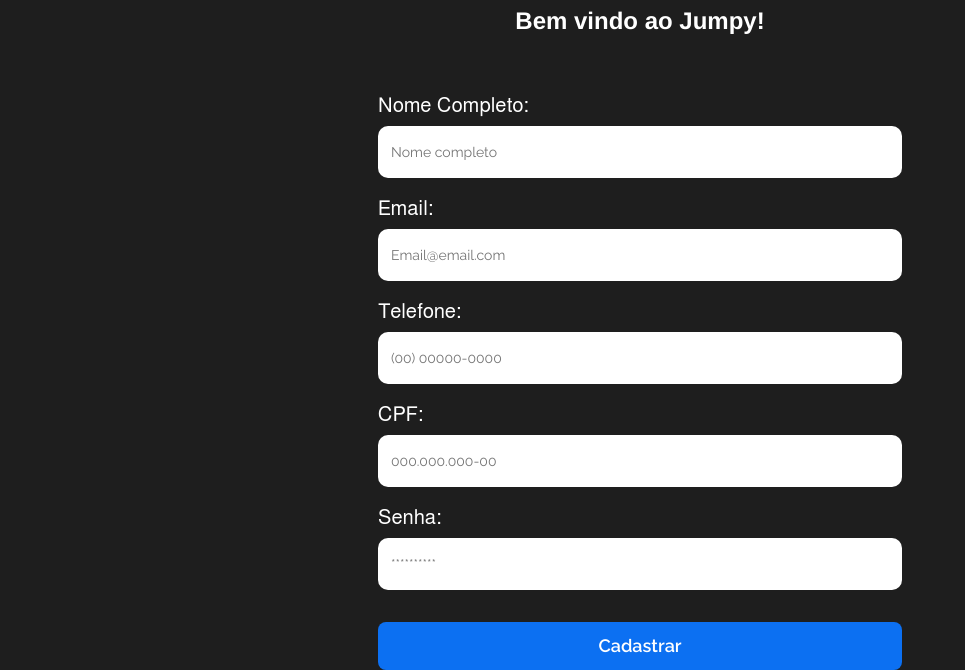
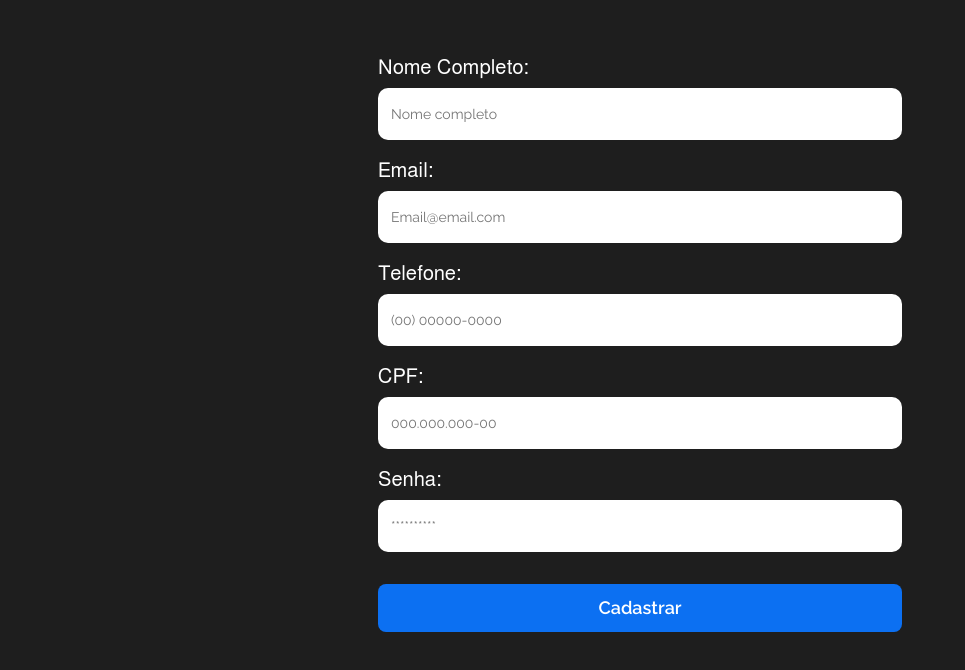
Before and after one commit to felipepereirabrandao/dnc-jumpy, a plain HTML site: page index.html in a window 1280 px wide. Shown: the part 240-910 px from the top of the page, without its empty margins (0-965 px from the left). After the commit the page ends 872 px from the top, so only its background shows below. Drawn offline with Linux system fonts and the light colour scheme; a web font is replaced by a local one.

Commit message:
ajustes de campos

```diff
--- a/css/style.css
+++ b/css/style.css
@@ -31,7 +31,7 @@ header img {
   margin: 0 auto;
   display: flex;
   flex-direction: column;
-  margin-top: -45px;
+  margin-top: -65px;
 }
 .container_form h2 {
   text-align: center;
--- a/index.html
+++ b/index.html
@@ -9,12 +9,12 @@
     <link href="https://fonts.googleapis.com/css2?family=Raleway:wght@400;600&display=swap" rel="stylesheet">
     <title>Login Page</title>
 </head>
-<body>git branch -M main
+<body>
     <header>
         <img src="/img/logo_dnc.png" alt="dnc_logo" class="logo">
     </header>
 
-    <form class="container_form">
+    <section class="container_form">
         <img src="/img/logo_jumpy_preto.png" class="img_jumpy">
         <h2>Bem vindo ao Jumpy!</h2>
 
@@ -22,7 +22,7 @@
         <input id="name" type="text" placeholder="Nome completo" >
 
         <label> Email:</label>
-        <input id="email" type="email" placeholder="Email@email.com" required>
+        <input id="email" type="email" placeholder="Email@email.com">
 
         <label for="telefone">Telefone:</label>
         <input id="phone" type="text" placeholder="(00) 00000-0000" >
@@ -36,7 +36,7 @@
         <button id="btnSend">Cadastrar</button>
 
        <p class="hidden" id="textAlert">Campos obrigatórios não registrados.</p>
-    </form>
+    </section>
 
     <script src="/js/index.js"></script>
 </body>
--- a/js/index.js
+++ b/js/index.js
@@ -11,6 +11,7 @@ btnSend.addEventListener('click', function() {
             textAlertErro()
         }else {
             textAlertSucesso()
+            element.value = ""
         }
     });
 
```
